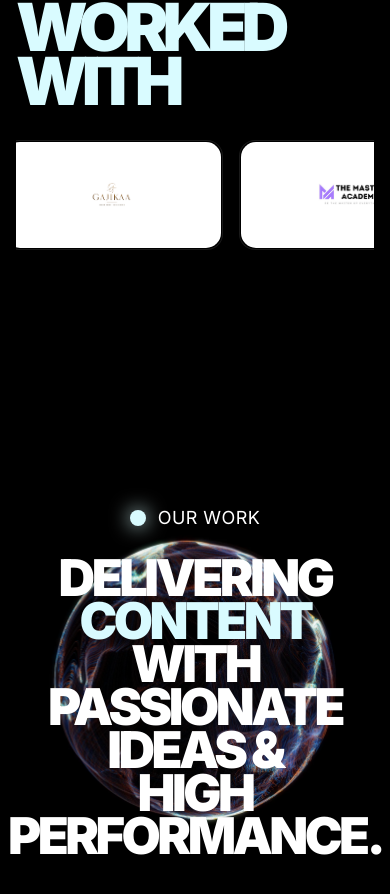
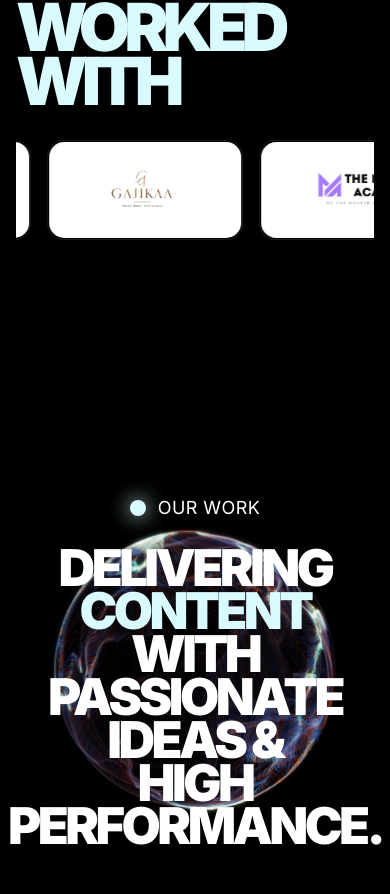
Before and after one commit to parthkambli/elev8edge-new, a React (Vite) app: page / in a window 390 px wide. Shown: the part 1881-2775 px from the top of the page. Built offline with nearby package versions, Linux system fonts and the light colour scheme.

Commit message:
increased size in logo

```diff
--- a/src/components/ClientLogos.jsx
+++ b/src/components/ClientLogos.jsx
@@ -157,8 +157,8 @@ function ClientLogos() {
               className="
                 client-logo-card
                 flex
-                h-[110px]
-                min-w-[220px]
+                h-[100px] md:h-[130px]
+                min-w-[180px] md:min-w-0
                 items-center
                 justify-center
                 rounded-[16px]
@@ -186,23 +186,20 @@ function ClientLogos() {
                   justify-center
                   rounded-[15px]
                   bg-white
-                  px-4
+                  px-2 md:px-4
 
                   md:rounded-[17px]
                 "
               >
 
-                <LazyImage
+                <img
   src={item}
   alt=""
   className="
-                    h-[62px]
+    h-[100px]
     w-auto
     object-contain
     opacity-95
-
-                    sm:h-[72px]
-
     md:h-[110px]
   "
 />
```
Lines whose indentation alone changed are shown as unchanged.
